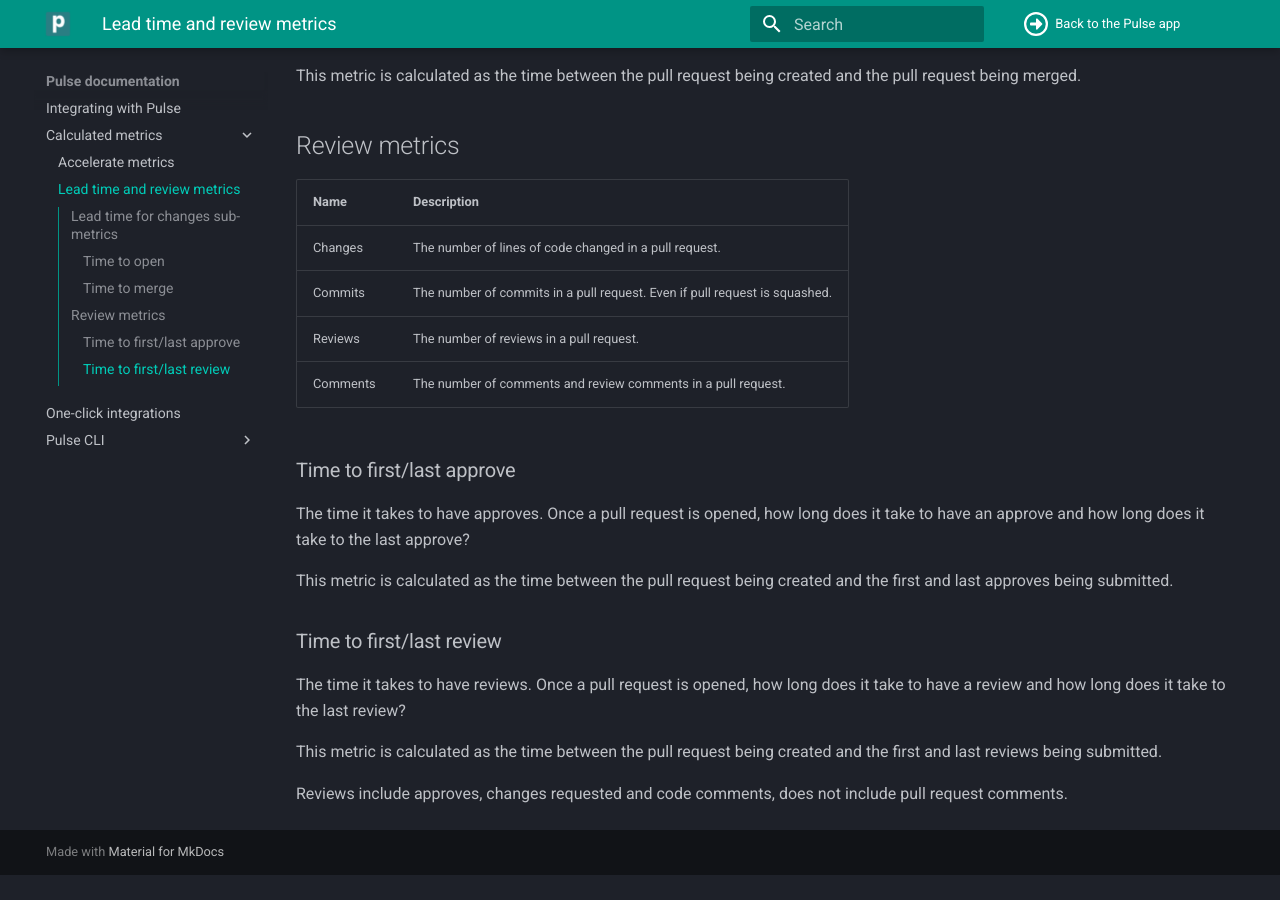
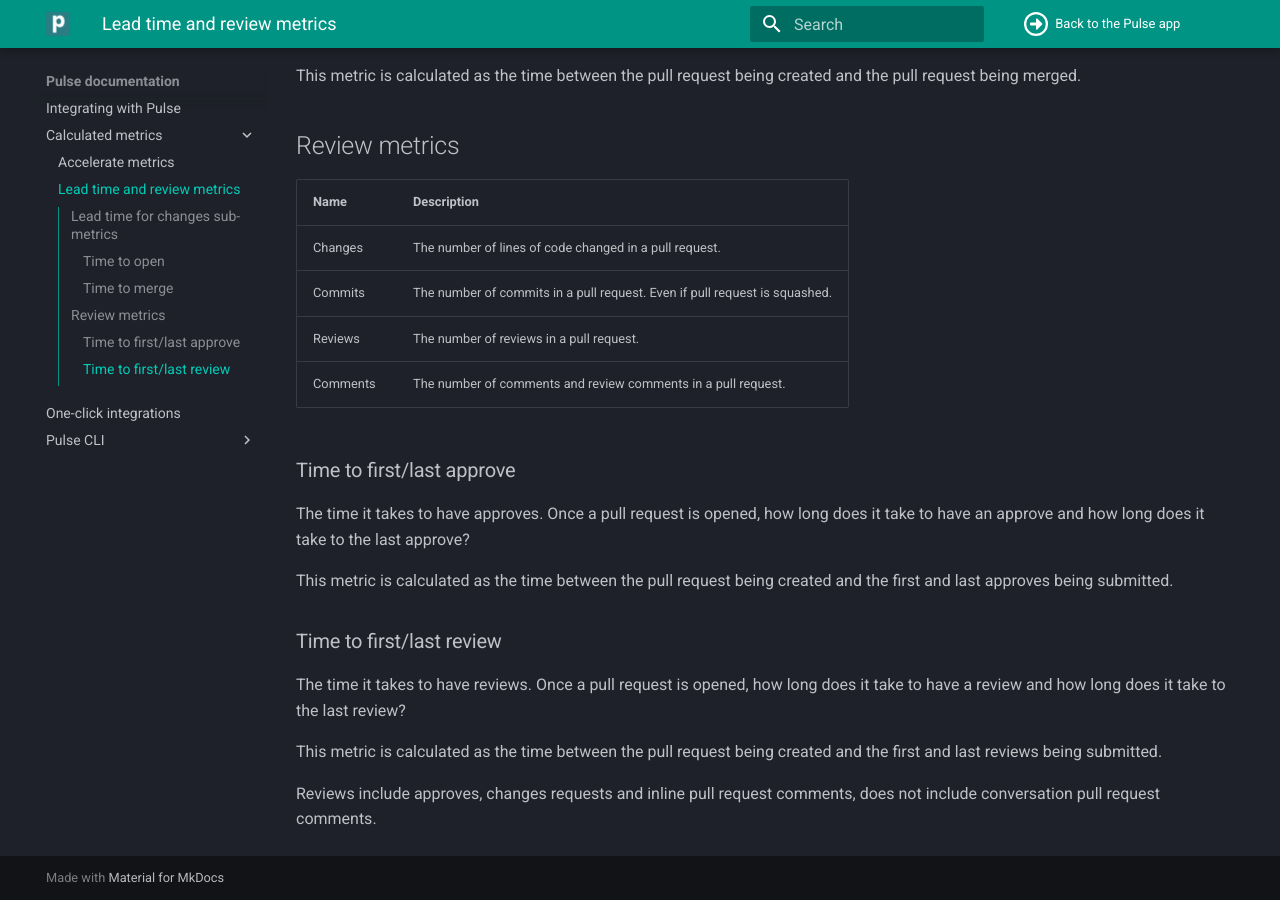
Before and after one commit to codacy/pulse-user-docs, an MkDocs documentation site: the page built from docs/metrics/lead-time-reviews.md, in a window 1280 px wide and 900 px high, scrolled down 727 px. Built offline with MkDocs 1.6.1 and Material for MkDocs 9.7.7, drawn with Linux system fonts in a browser that asks for light colours; before the commit the page ends 1602 px from its top, so only the background shows below that.

Commit message:
clean: Improve time for first/last review docs
Co-authored-by: Rafael Cortês <rafael@codacy.com>

```diff
--- a/docs/metrics/lead-time-reviews.md
+++ b/docs/metrics/lead-time-reviews.md
@@ -45,4 +45,4 @@
 
 This metric is calculated as the time between the pull request being created and the first and last reviews being submitted.
 
-Reviews include approves, changes requested and code comments, does not include pull request comments.
+Reviews include approves, changes requests and inline pull request comments, does not include conversation pull request comments.
```
